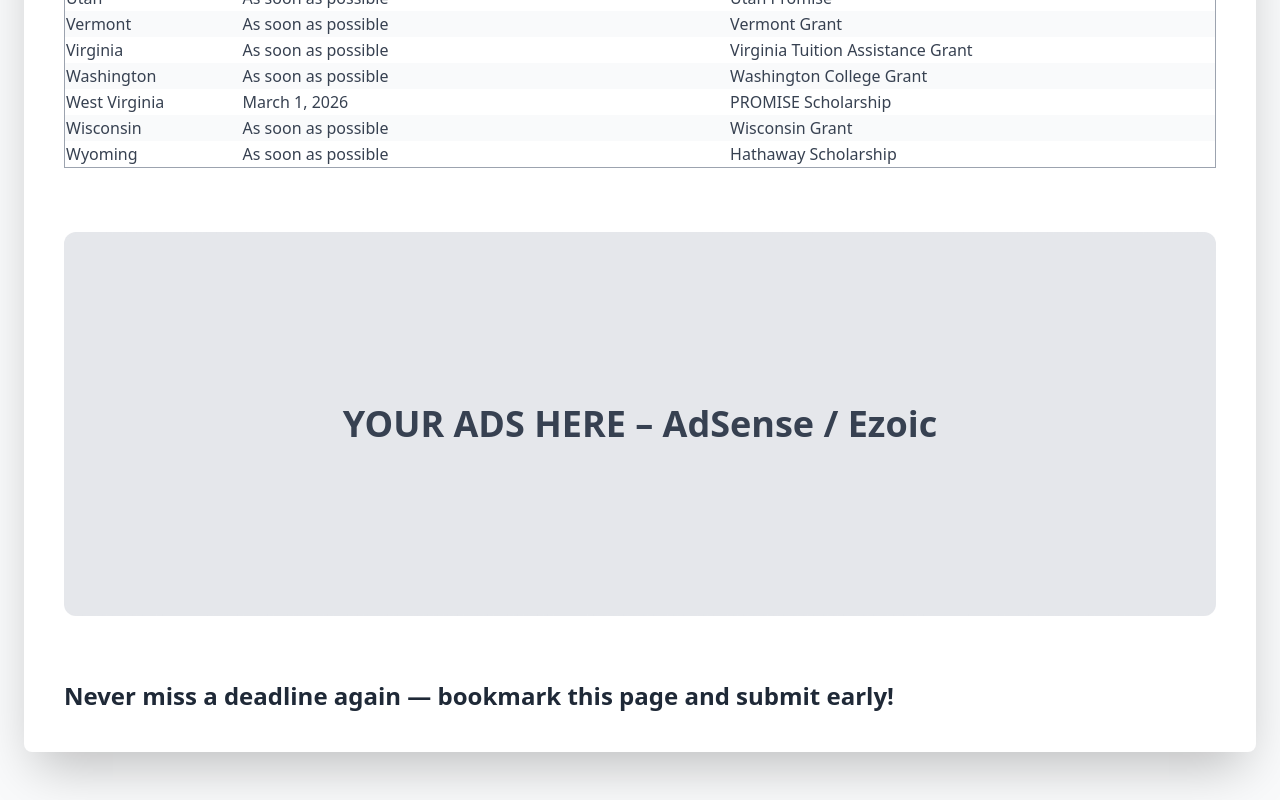
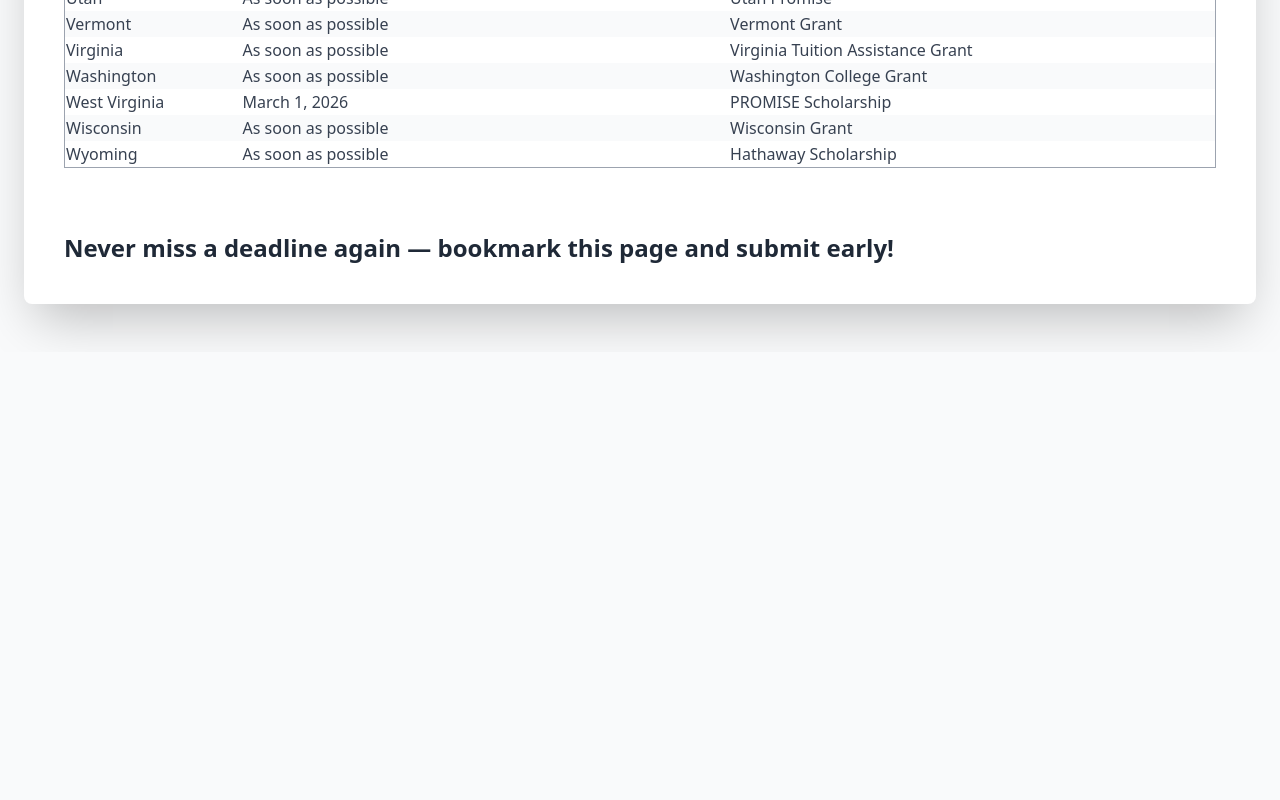
Before and after one commit to jasonkom/FAFSA2026, a plain HTML site: page deadlines.html in a window 1280 px wide. Shown: the part 1806-2606 px from the top of the page. After the commit the page ends 2158 px from the top, so only its background shows below. Drawn offline with nearby package versions, Linux system fonts and the light colour scheme.

Commit message:
Update deadlines.html

```diff
--- a/deadlines.html
+++ b/deadlines.html
@@ -104,9 +104,9 @@
                 </table>
             </div>
 
-            <div class="my-16 bg-gray-200 border-2 border-dashed rounded-xl w-full h-96 flex items-center justify-center text-4xl font-bold text-gray-700">
-                YOUR ADS HERE – AdSense / Ezoic
-            </div>
+           <!-- Ezoic - mid_content - mid_content -->
+<div id="ezoic-pub-ad-placeholder-111"></div>
+<!-- End Ezoic - mid_content - mid_content -->
 
             <p class="text-2xl font-bold mt-16">Never miss a deadline again — bookmark this page and submit early!</p>
         </article>
```
